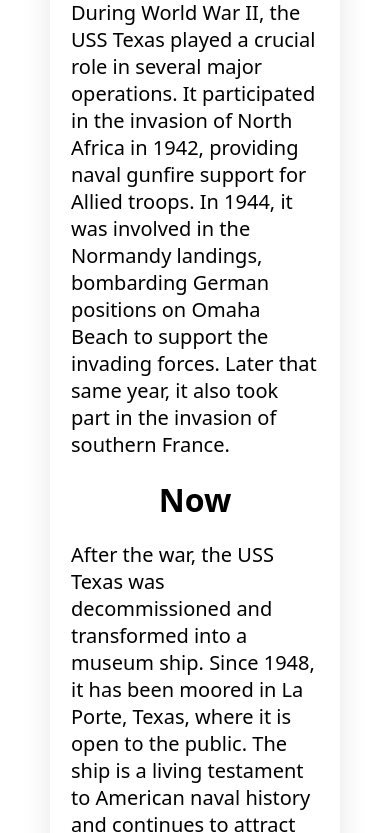
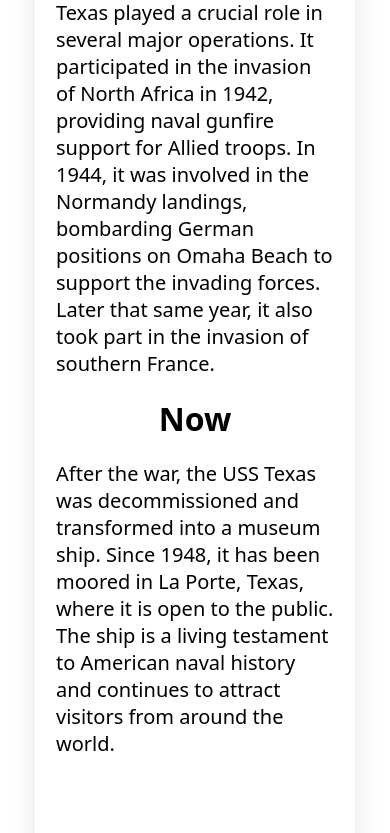
Before and after one commit to MonGrosLard/uss-texas, a plain HTML site: page index.html in a window 390 px wide. Shown: the part 686-1519 px from the top of the page. Drawn offline with Linux system fonts and the light colour scheme.

Commit message:
Update styles.css

```diff
--- a/styles.css
+++ b/styles.css
@@ -158,8 +158,8 @@
     }
 
     .content {
-        margin-left: 50px;
-        margin-right: 50px;
+        margin-left: 35px;
+        margin-right: 35px;
         margin-top: 50px;
         margin-bottom: 50px;
         padding: 10px;
```
